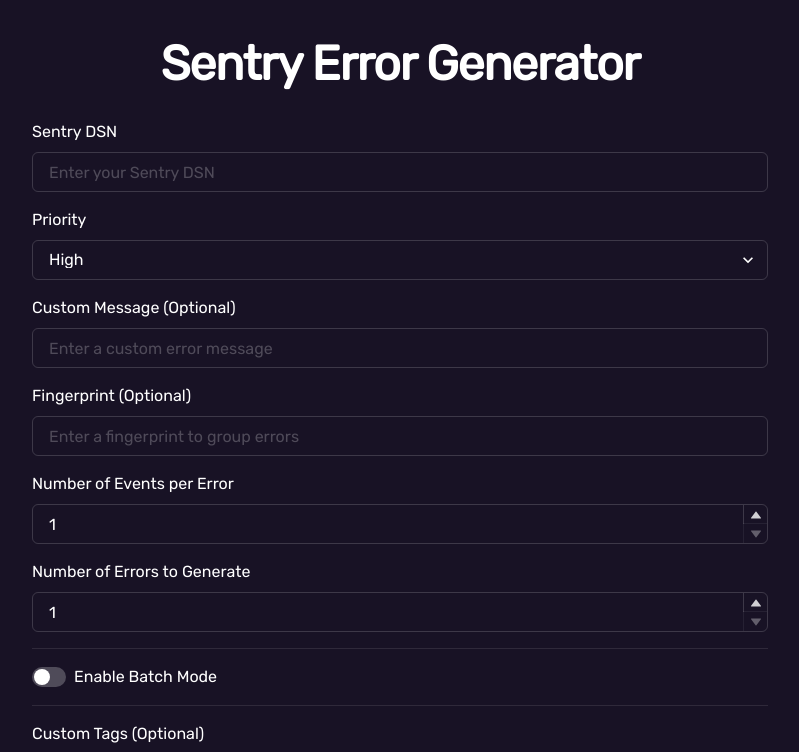
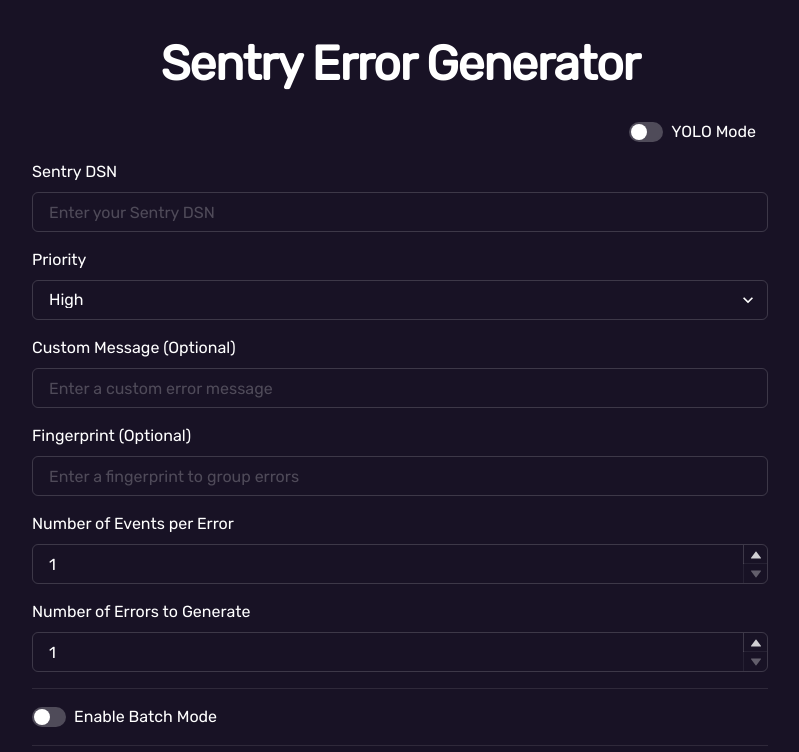
Before and after one commit to getsentry/error-generator, a Next.js app: page / in a window 1280 px wide. Shown: the top 752 px of the page, without its empty margins (240-1039 px from the left). Built offline with nearby package versions, Linux system fonts and the light colour scheme.

Commit message:
:sparkles: feat: add yolo mode (#14)

```diff
--- a/app/ErrorGenerator.tsx
+++ b/app/ErrorGenerator.tsx
@@ -65,6 +65,9 @@
     const [totalRepeats, setTotalRepeats] = useState(0);
     const [timeRemaining, setTimeRemaining] = useState(0);
     const [isWaiting, setIsWaiting] = useState(false);
+
+    // YOLO mode state
+    const [yoloMode, setYoloMode] = useState(false);
 
     const cancelRef = useRef<HTMLButtonElement>(null);
     const intervalIdRef = useRef<NodeJS.Timeout | null>(null);
@@ -367,8 +370,29 @@
         return intervalMode ? 'Start Interval' : 'Generate Errors';
     };
 
+    const handleGenerateClick = () => {
+        if (yoloMode) {
+            generateErrors();
+        } else {
+            setIsOpen(true);
+        }
+    };
+
     return (
         <VStack spacing={4} align="stretch">
+            <FormControl>
+                <HStack justifyContent="flex-end">
+                    <Switch
+                        id="yolo-mode"
+                        isChecked={yoloMode}
+                        onChange={(e) => setYoloMode(e.target.checked)}
+                        colorScheme="red"
+                    />
+                    <FormLabel htmlFor="yolo-mode" mb={0}>
+                        YOLO Mode
+                    </FormLabel>
+                </HStack>
+            </FormControl>
             <FormControl isInvalid={!!dsnError}>
                 <FormLabel>Sentry DSN</FormLabel>
                 <Input placeholder="Enter your Sentry DSN" value={dsn} onChange={handleDsnChange} />
@@ -572,7 +596,7 @@
                     </Button>
                 )}
                 <Button
-                    onClick={() => setIsOpen(true)}
+                    onClick={handleGenerateClick}
                     colorScheme="brand"
                     width="auto"
                     isLoading={isLoading || isIntervalRunning}
```
